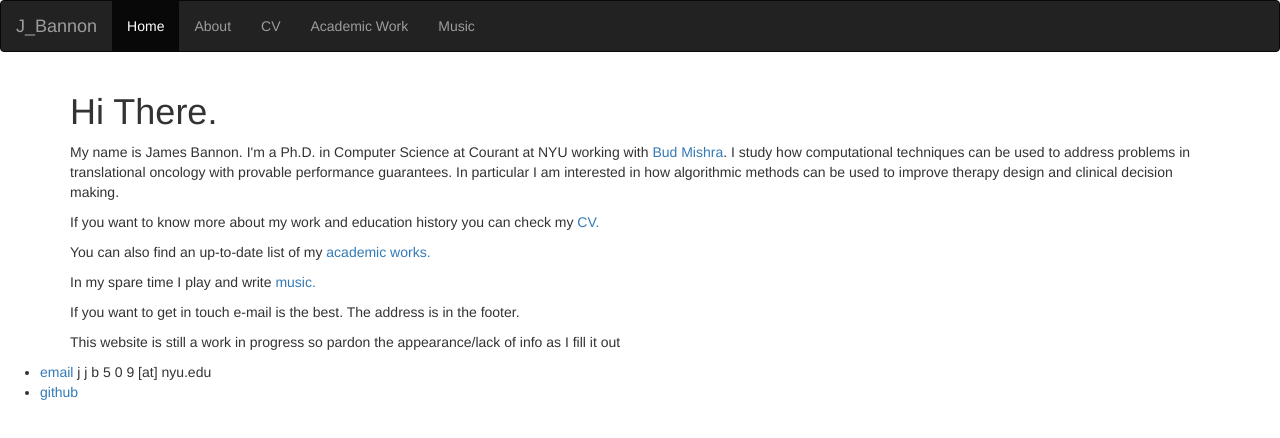
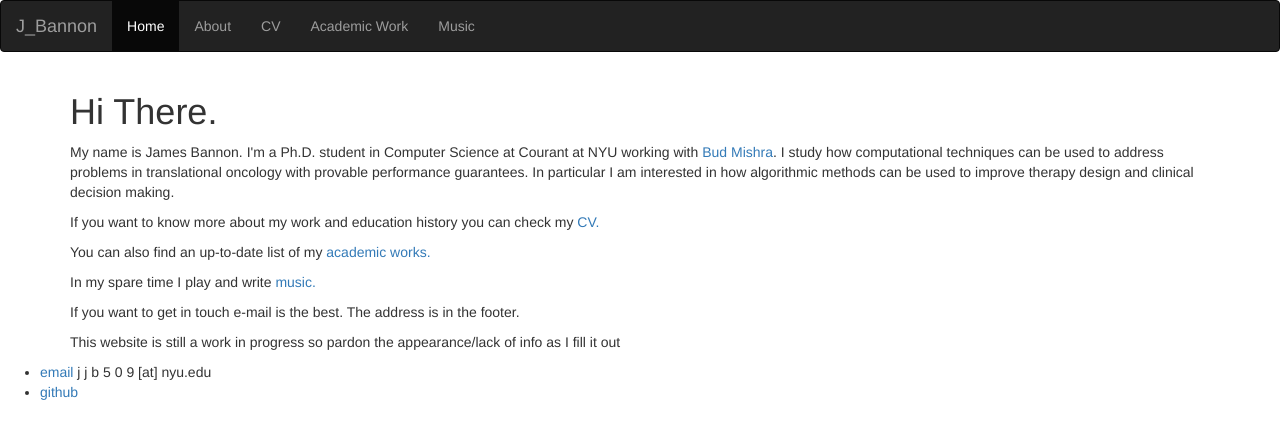
Before and after one commit to jbannon/jbannon.github.io, a plain HTML site: page index.html in a window 1280 px wide. Drawn offline with nearby package versions, Linux system fonts and the light colour scheme.

Commit message:
fixed a sentence

```diff
--- a/index.html
+++ b/index.html
@@ -38,7 +38,7 @@
 
 <div class="container">
 	<h1> Hi There.</h1>
-	<p> My name is James Bannon. I'm a Ph.D. in Computer Science at Courant at NYU working with <a href="https://cs.nyu.edu/mishra/">Bud Mishra</a>. I study how computational techniques can be used to address problems in translational oncology with provable performance guarantees. In particular I am interested in how algorithmic methods can be used to improve therapy design and clinical decision making.
+	<p> My name is James Bannon. I'm a Ph.D. student in Computer Science at Courant at NYU working with <a href="https://cs.nyu.edu/mishra/">Bud Mishra</a>. I study how computational techniques can be used to address problems in translational oncology with provable performance guarantees. In particular I am interested in how algorithmic methods can be used to improve therapy design and clinical decision making.
 	</p>
 	<p>	If you want to know more about my work and education history you can check my <a href="cv/">CV.</a> </p>
 	<p> You can also find an up-to-date list of my <a href="acad/">academic works.</a></p>
```
